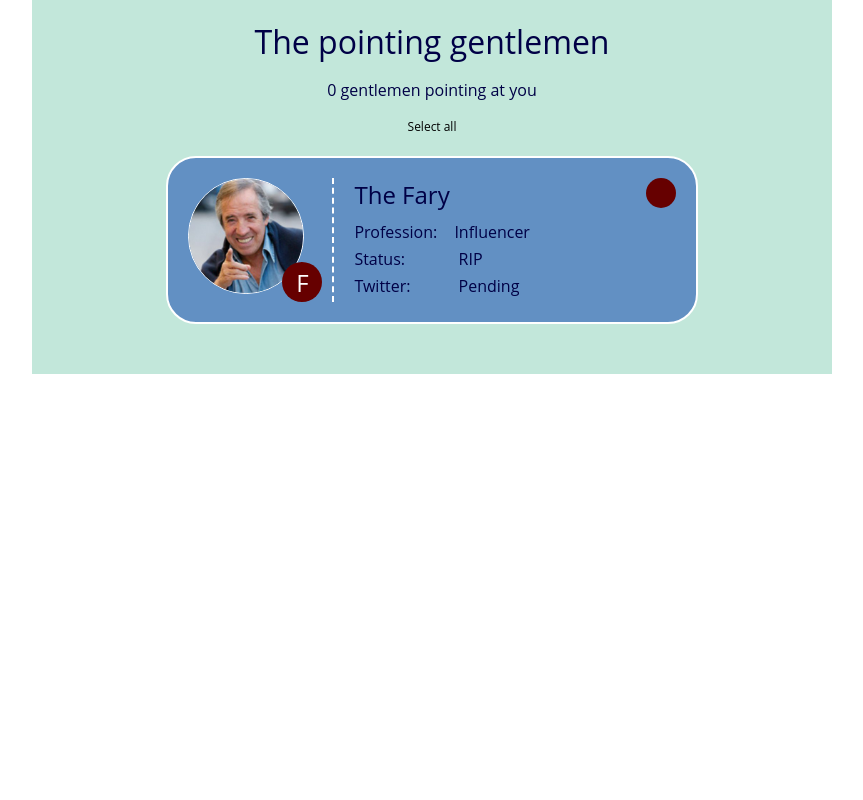
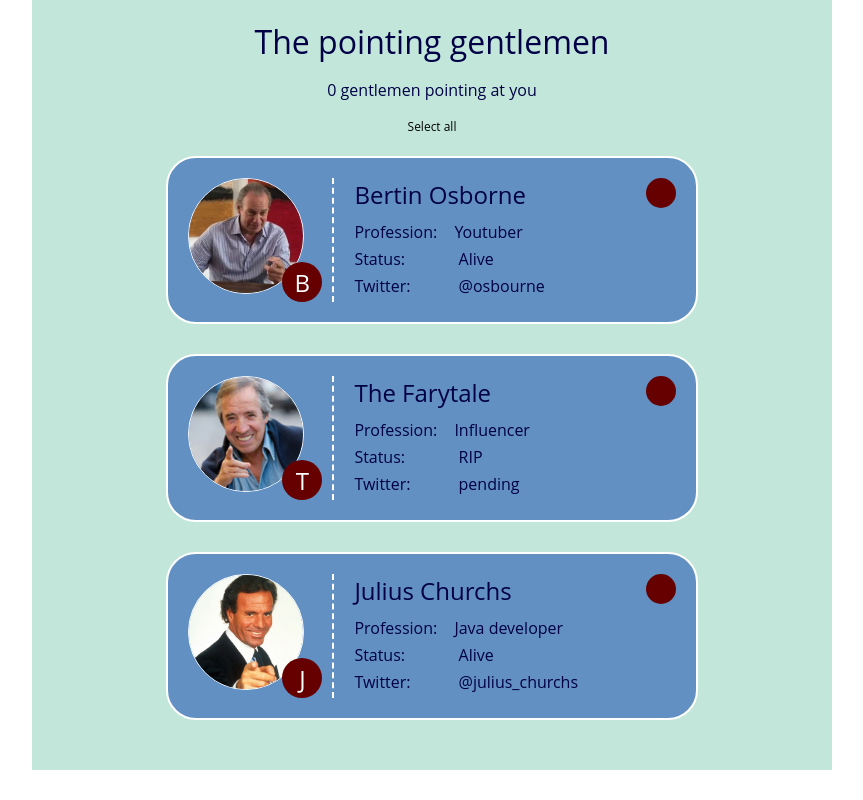
Before and after one commit to AldanaArcidiacono/202210-W4CH1-Aldana-Arcidiacono, a React (Create React App) app: page / in a window 1280 px wide. Shown: the whole page, without its empty margins (208-1071 px from the left). Built offline with nearby package versions, Linux system fonts and the light colour scheme.

Commit message:
Change gentleman

```diff
--- a/src/App.tsx
+++ b/src/App.tsx
@@ -4,11 +4,12 @@ import { Gentleman } from "./components/gentleman";
 import { Info } from "./components/info";
 
 function App() {
+    const title = "The pointing gentlemen";
     return (
         <div className="App">
             <div className="container">
                 <header className="main-header">
-                    <h1 className="main-title">The pointing gentlemen</h1>
+                    <h1 className="main-title">{title}</h1>
                 </header>
                 <Info></Info>
                 <main className="main">
--- a/src/components/gentleman.tsx
+++ b/src/components/gentleman.tsx
@@ -2,36 +2,46 @@ import { IMen, pointingMen } from "../models/data";
 
 export function Gentleman() {
     return (
+        <>
+            {pointingMen.map((men: IMen) => (
                 <li className="gentleman">
                     <div className="gentleman__avatar-container">
                         <img
                             className="gentleman__avatar"
-                    src="img/fary.jpg"
-                    alt="The Fary pointing at you"
+                            src={"img/" + men.picture}
+                            alt={men.alternativeText}
                         />
-                <span className="gentleman__initial">F</span>
+                        <span className="gentleman__initial">
+                            {men.name.slice(0, 1)}
+                        </span>
                     </div>
                     <div className="gentleman__data-container">
-                <h2 className="gentleman__name">The Fary</h2>
+                        <h2 className="gentleman__name">{men.name}</h2>
                         <ul className="gentleman__data-list">
                             <li className="gentleman__data">
                                 <span className="gentleman__data-label">
                                     Profession:
                                 </span>
-                        Influencer
+                                {men.profession}
                             </li>
                             <li className="gentleman__data">
-                        <span className="gentleman__data-label">Status:</span>{" "}
-                        RIP
+                                <span className="gentleman__data-label">
+                                    Status:
+                                </span>{" "}
+                                {men.status}
                             </li>
                             <li className="gentleman__data">
-                        <span className="gentleman__data-label">Twitter:</span>{" "}
-                        Pending
+                                <span className="gentleman__data-label">
+                                    Twitter:
+                                </span>{" "}
+                                {men.twitter}
                             </li>
                         </ul>
                     </div>
                     <i className="icon gentleman__icon fas fa-check"></i>
                     <i className="icon gentleman__icon gentleman__icon--delete fas fa-times"></i>
                 </li>
+            ))}
+        </>
     );
 }
```
Lines whose indentation alone changed are shown as unchanged.
